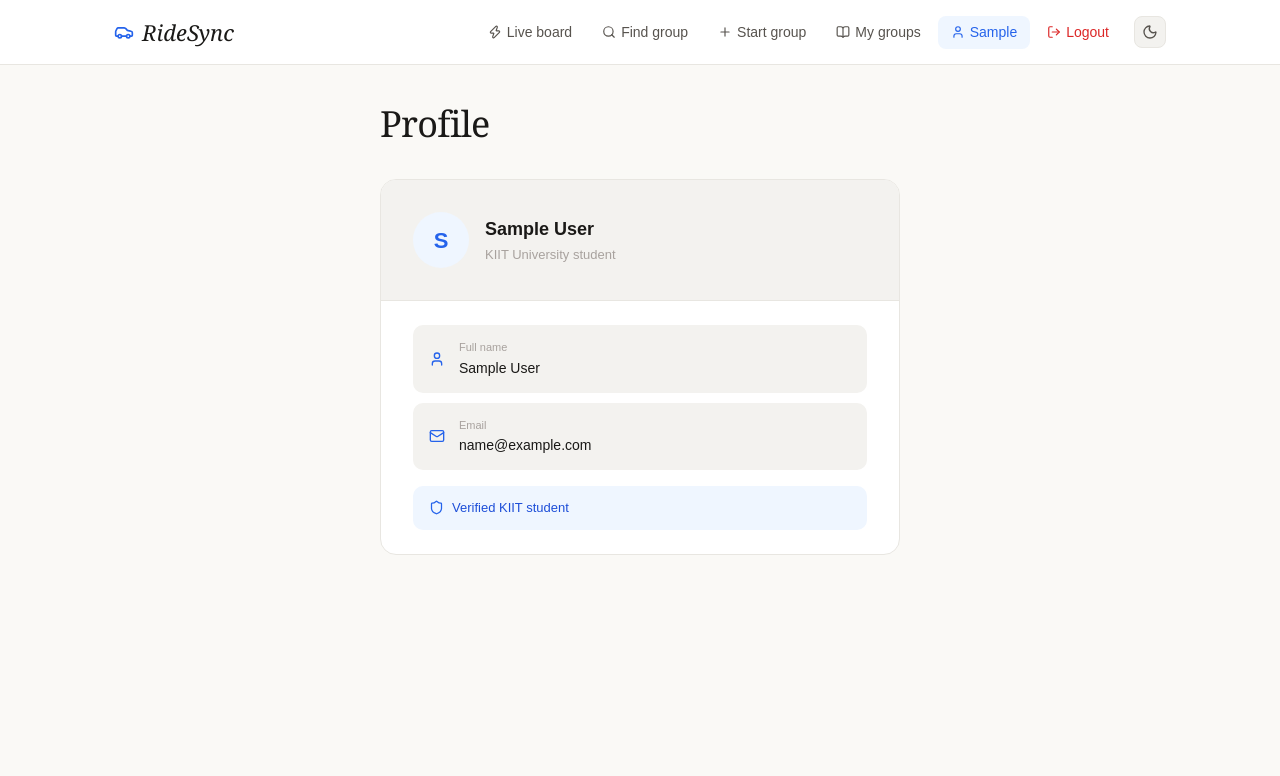
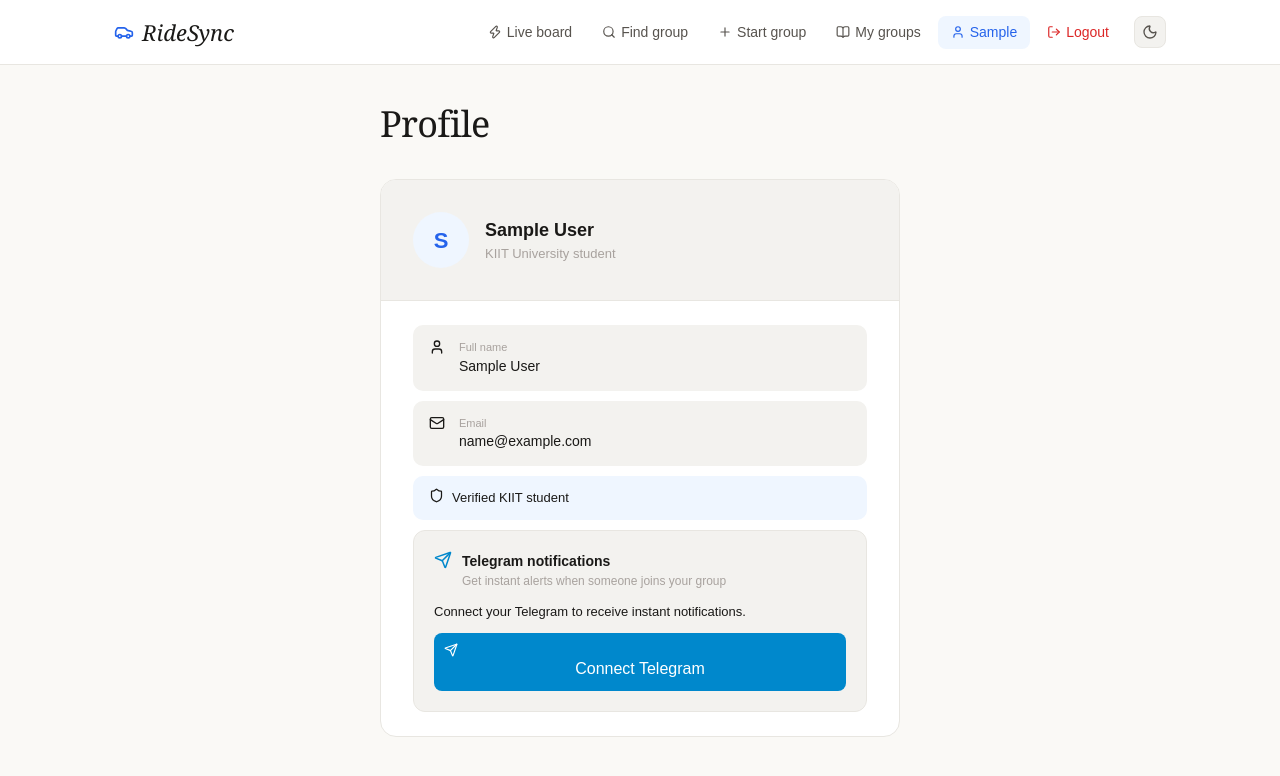
Before and after one commit to HitenAnand2207/ridesync-frontend, a Next.js app: page /profile in a window 1280 px wide. Shown: the top 776 px of the page. Built offline with nearby package versions, Linux system fonts and the light colour scheme; no server answers; sample sign-in values are in the browser's storage.

Commit message:
feat: add telegram connect flow with 6-digit code to profile page

```diff
--- a/src/app/profile/page.tsx
+++ b/src/app/profile/page.tsx
@@ -2,27 +2,67 @@
 
 import { useAuth } from '@/context/AuthContext';
 import { useRouter } from 'next/navigation';
-import { useEffect } from 'react';
-import { User, Mail, Phone, Shield } from 'lucide-react';
+import { useEffect, useState } from 'react';
+import { User, Mail, Phone, Shield, Send, CheckCircle, XCircle } from 'lucide-react';
+import api from '@/lib/axios';
+import toast from 'react-hot-toast';
 
 export default function ProfilePage() {
   const { user, loading } = useAuth();
   const router = useRouter();
 
+  const [telegramLink, setTelegramLink] = useState<string | null>(null);
+  const [connected, setConnected] = useState(false);
+  const [loadingTelegram, setLoadingTelegram] = useState(false);
+  const [connectCode, setConnectCode] = useState<string | null>(null);
+
   useEffect(() => {
     if (!loading && !user) router.push('/login');
   }, [user, loading]);
 
-  if (loading || !user) return (
-    <div style={{ textAlign: 'center', padding: '5rem', color: 'var(--text-muted)' }}>Loading...</div>
-  );
+  const handleConnectTelegram = async () => {
+    setLoadingTelegram(true);
+    try {
+      const res = await api.get('/auth/telegram-link');
+
+      // Expecting backend to send BOTH code + link
+      setConnectCode(res.data.code);
+      setTelegramLink(res.data.link);
+    } catch {
+      toast.error('Failed to generate connect code');
+    } finally {
+      setLoadingTelegram(false);
+    }
+  };
+
+  const handleDisconnectTelegram = async () => {
+    try {
+      await api.delete('/auth/telegram-disconnect');
+      setConnected(false);
+      setConnectCode(null);
+      setTelegramLink(null);
+      toast.success('Telegram disconnected');
+    } catch {
+      toast.error('Failed to disconnect');
+    }
+  };
+
+  if (loading || !user) {
+    return (
+      <div style={{ textAlign: 'center', padding: '5rem', color: 'var(--text-muted)' }}>
+        Loading...
+      </div>
+    );
+  }
 
   return (
     <div style={{ maxWidth: '520px', margin: '0 auto' }}>
       <h1 style={{
         fontFamily: 'var(--font-display)',
-        fontSize: '36px', fontWeight: 400,
-        color: 'var(--text-primary)', marginBottom: '28px',
+        fontSize: '36px',
+        fontWeight: 400,
+        color: 'var(--text-primary)',
+        marginBottom: '28px',
         letterSpacing: '-0.02em',
       }}>
         Profile
@@ -31,28 +71,39 @@ export default function ProfilePage() {
       <div style={{
         background: 'var(--bg-card)',
         border: '1px solid var(--border)',
-        borderRadius: '16px', overflow: 'hidden',
+        borderRadius: '16px',
+        overflow: 'hidden',
       }}>
+
         {/* Avatar header */}
         <div style={{
-          padding: '32px', background: 'var(--bg-secondary)',
+          padding: '32px',
+          background: 'var(--bg-secondary)',
           borderBottom: '1px solid var(--border)',
-          display: 'flex', alignItems: 'center', gap: '16px',
+          display: 'flex',
+          alignItems: 'center',
+          gap: '16px',
         }}>
           <div style={{
-            width: '56px', height: '56px', borderRadius: '50%',
+            width: '56px',
+            height: '56px',
+            borderRadius: '50%',
             background: 'var(--accent-light)',
-            display: 'flex', alignItems: 'center', justifyContent: 'center',
-            fontSize: '22px', fontWeight: 700, color: 'var(--accent)',
-            flexShrink: 0,
+            display: 'flex',
+            alignItems: 'center',
+            justifyContent: 'center',
+            fontSize: '22px',
+            fontWeight: 700,
+            color: 'var(--accent)',
           }}>
             {user.name[0]}
           </div>
+
           <div>
-            <div style={{ fontSize: '18px', fontWeight: 700, color: 'var(--text-primary)' }}>
+            <div style={{ fontSize: '18px', fontWeight: 700 }}>
               {user.name}
             </div>
-            <div style={{ fontSize: '13px', color: 'var(--text-muted)', marginTop: '2px' }}>
+            <div style={{ fontSize: '13px', color: 'var(--text-muted)' }}>
               KIIT University student
             </div>
           </div>
@@ -61,32 +112,127 @@ export default function ProfilePage() {
         {/* Details */}
         <div style={{ padding: '24px 32px' }}>
           {[
-            { icon: <User size={16} color="var(--accent)" />, label: 'Full name', value: user.name },
-            { icon: <Mail size={16} color="var(--accent)" />, label: 'Email', value: user.email },
-            ...(user.phone ? [{ icon: <Phone size={16} color="var(--accent)" />, label: 'Phone', value: user.phone }] : []),
+            { icon: <User size={16} />, label: 'Full name', value: user.name },
+            { icon: <Mail size={16} />, label: 'Email', value: user.email },
+            ...(user.phone ? [{ icon: <Phone size={16} />, label: 'Phone', value: user.phone }] : []),
           ].map(({ icon, label, value }) => (
             <div key={label} style={{
-              display: 'flex', alignItems: 'center', gap: '14px',
-              padding: '14px 16px', background: 'var(--bg-secondary)',
-              borderRadius: '10px', marginBottom: '10px',
+              display: 'flex',
+              gap: '14px',
+              padding: '14px 16px',
+              background: 'var(--bg-secondary)',
+              borderRadius: '10px',
+              marginBottom: '10px',
             }}>
               {icon}
               <div>
-                <div style={{ fontSize: '11px', color: 'var(--text-muted)', marginBottom: '2px' }}>{label}</div>
-                <div style={{ fontSize: '14px', fontWeight: 500, color: 'var(--text-primary)' }}>{value}</div>
+                <div style={{ fontSize: '11px', color: 'var(--text-muted)' }}>{label}</div>
+                <div style={{ fontSize: '14px', fontWeight: 500 }}>{value}</div>
               </div>
             </div>
           ))}
 
+          {/* Verified */}
           <div style={{
-            display: 'flex', alignItems: 'center', gap: '8px',
-            marginTop: '16px', padding: '12px 16px',
-            background: 'var(--accent-light)', borderRadius: '10px',
+            display: 'flex',
+            gap: '8px',
+            marginBottom: '10px',
+            padding: '12px 16px',
+            background: 'var(--accent-light)',
+            borderRadius: '10px',
           }}>
-            <Shield size={15} color="var(--accent)" />
-            <span style={{ fontSize: '13px', color: 'var(--accent-text)', fontWeight: 500 }}>
+            <Shield size={15} />
+            <span style={{ fontSize: '13px', fontWeight: 500 }}>
               Verified KIIT student
             </span>
+          </div>
+
+          {/* Telegram Section */}
+          <div style={{
+            padding: '20px',
+            background: 'var(--bg-secondary)',
+            borderRadius: '12px',
+            border: '1px solid var(--border)',
+          }}>
+
+            <div style={{ display: 'flex', gap: '10px', marginBottom: '12px' }}>
+              <Send size={18} color="#0088cc" />
+              <div>
+                <div style={{ fontSize: '14px', fontWeight: 600 }}>
+                  Telegram notifications
+                </div>
+                <div style={{ fontSize: '12px', color: 'var(--text-muted)' }}>
+                  Get instant alerts when someone joins your group
+                </div>
+              </div>
+            </div>
+
+            {connected ? (
+              <div>
+                <div style={{ color: '#16a34a', marginBottom: '12px' }}>
+                  <CheckCircle size={14} /> Connected
+                </div>
+
+                <button onClick={handleDisconnectTelegram} style={{
+                  width: '100%',
+                  padding: '10px',
+                  color: '#dc2626',
+                  border: '1px solid #fca5a5',
+                  borderRadius: '8px',
+                }}>
+                  <XCircle size={14} /> Disconnect
+                </button>
+              </div>
+            ) : (
+              !connectCode ? (
+                <div>
+                  <p style={{ fontSize: '13px', marginBottom: '12px' }}>
+                    Connect your Telegram to receive instant notifications.
+                  </p>
+
+                  <button
+                    onClick={handleConnectTelegram}
+                    disabled={loadingTelegram}
+                    style={{
+                      width: '100%',
+                      padding: '10px',
+                      background: '#0088cc',
+                      color: '#fff',
+                      borderRadius: '8px',
+                    }}
+                  >
+                    <Send size={14} />
+                    {loadingTelegram ? 'Generating code...' : 'Connect Telegram'}
+                  </button>
+                </div>
+              ) : (
+                <div>
+                  <p style={{ fontSize: '13px', marginBottom: '12px' }}>
+                    Open Telegram and send:
+                  </p>
+
+                  <div style={{
+                    textAlign: 'center',
+                    padding: '14px',
+                    border: '1px solid var(--border)',
+                    borderRadius: '8px',
+                    marginBottom: '12px',
+                  }}>
+                    <code style={{ fontSize: '18px', fontWeight: 700 }}>
+                      /connect {connectCode}
+                    </code>
+                  </div>
+
+                  <button onClick={() => {
+                    setConnectCode(null);
+                    setTelegramLink(null);
+                  }}>
+                    Get new code
+                  </button>
+                </div>
+              )
+            )}
+
           </div>
         </div>
       </div>
```
